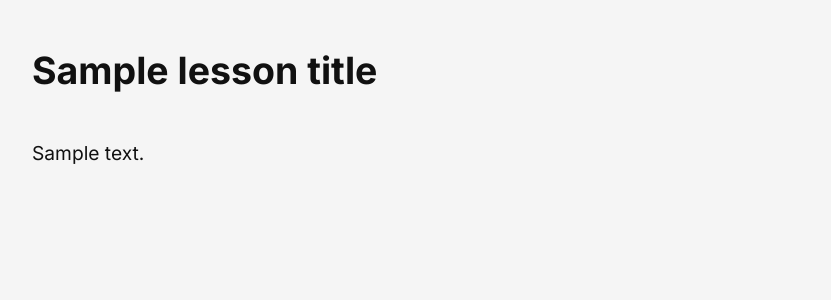
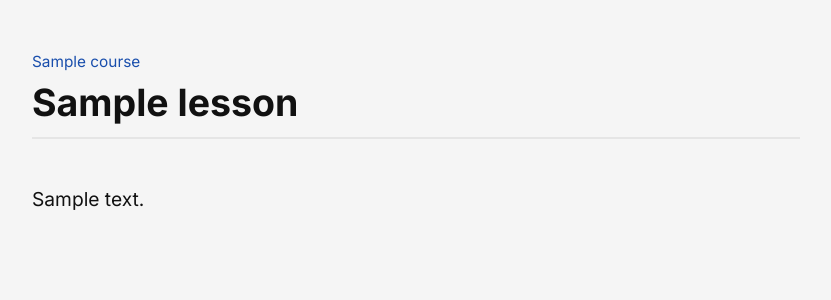
Before and after one commit to dracotato/courses, a Flask app: template src/web/templates/lesson/render.html in a window 1280 px wide. Shown: the part 64-364 px from the top of the page, without its empty margins (224-1055 px from the left). Run offline with Flask 3, Linux system fonts and the light colour scheme; the template is opened without the code that fills it: most values are stand-ins (such as "Sample title", 1, 10 or a date in 2020).

Commit message:
feat(ux): add bi-directional nav between course and lessons

```diff
--- a/src/web/static/css/components.css
+++ b/src/web/static/css/components.css
@@ -1,3 +1,7 @@
+a {
+  color: var(--clr-primary-500);
+  text-decoration: none;
+}
 /* Button Component */
 .btn {
   display: block;
@@ -113,8 +117,18 @@
 }
 
 /* Lesson Render Components */
-.lesson-title {
+.lesson-header {
+  display: flex;
+  flex-direction: column;
+  gap: 8px;
+  padding-bottom: 12px;
+  border-bottom: 2px solid var(--clr-gray-200);
   margin-bottom: 48px;
+}
+
+.lesson-course {
+  color: var(--clr-primary-500);
+  text-decoration: none;
 }
 
 .lesson-content {
@@ -165,6 +179,12 @@
   display: flex;
   gap: 4px;
   padding: 6px 12px;
+}
+
+/* parents set the background color */
+.editor-form__title input,
+.editor-form__editor {
+  background-color: transparent;
 }
 
 /* TODO: make select fit content */
@@ -338,11 +358,6 @@
   border-radius: 4px;
 }
 
-.lesson-card details[open] summary {
-  margin-bottom: 16px;
+.lesson-card a {
+  color: inherit;
 }
-
-.lesson-card summary {
-  user-select: none;
-  cursor: pointer;
-}
--- a/src/web/templates/lesson/render.html
+++ b/src/web/templates/lesson/render.html
@@ -1,14 +1,19 @@
 {% extends "base.html" %}
 {% block body %}
   <div class="container pad-top pad-btm">
-    <div class="flex-container space-between align-center lesson-title">
-      <h4>{{ lesson_title }}</h4>
+    <div class=" lesson-header">
+      <a href="{{ url_for("root.course.view", id=course["courseid"]) }}"
+         class="lesson-course">
+        <small>{{ course["title"] }}</small>
+      </a>
+      <div class="flex-container space-between align-center">
+        <h4>{{ lesson["title"] }}</h4>
         {% if is_owner %}
           <div class="dropdown">
             <span class="material-symbols-outlined icon dropdown-btn">more_horiz</span>
             <ul class="dropdown-content">
               <li>
-              <a href="{{ url_for(".update", id=lesson_id, redirect=true) }}"
+                <a href="{{ url_for(".update", id=lesson["lessonid"], redirect=true) }}"
                    class="btn">
                   <span class="icon-text">
                     <span class="material-symbols-outlined icon">edit</span>
@@ -17,7 +22,7 @@
                 </a>
               </li>
               <li>
-              <button onclick="deleteEnt('lesson',id=[{{ lesson_id }}], redirect=true)">
+                <button onclick="deleteEnt('lesson',id=[{{ lesson['lessonid'] }}], redirect=true)">
                   <span class="icon-text">
                     <span class="material-symbols-outlined icon">delete</span>
                     <span class="text">Delete</span>
@@ -28,7 +33,8 @@
           </div>
         {% endif %}
       </div>
-    <div class="lesson-content">{{ content | safe }}</div>
+    </div>
+    <div class="lesson-content">{{ rendered_content | safe }}</div>
   </div>
   <script src="{{ url_for("static", filename="js/render.js") }}"></script>
 {% endblock body %}
```
Also changed, not shown: src/views/lesson.py (+10 -4 lines), src/web/templates/course/view.html (+3 -6 lines). Lines whose indentation alone changed are shown as unchanged.
